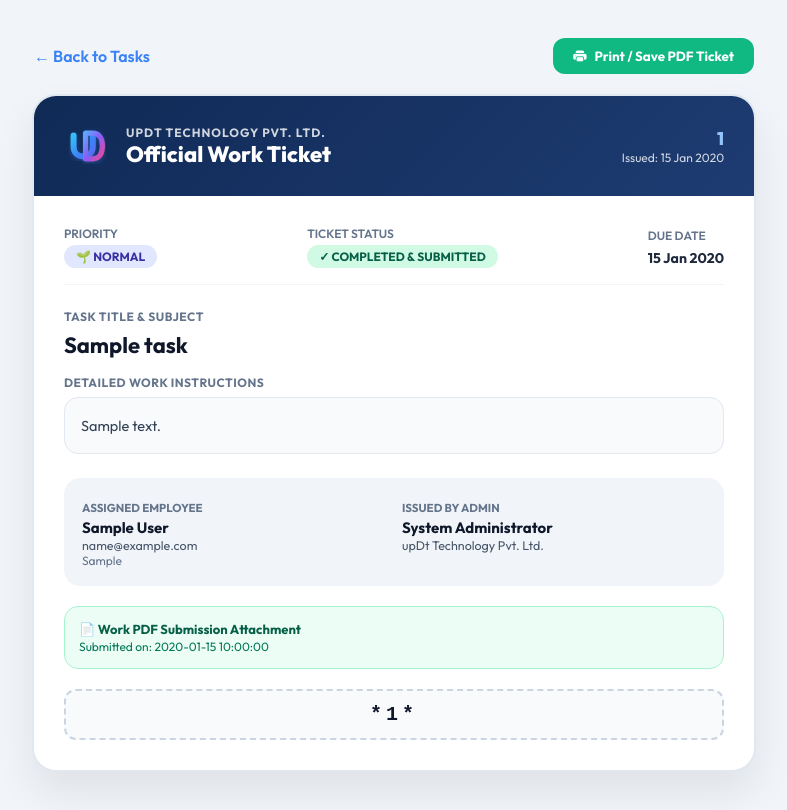
After one commit to shahilsolanki102/upDate-CRM, a PHP site: page /view_ticket.php?id=1 in a window 1280 px wide. The commit adds this page. Shown: the whole page, without its empty margins (246-1033 px from the left). Run offline with PHP 8.4, Linux system fonts and the light colour scheme; the visitor is signed in with stand-in values (Sample User, id 1); tables that the repository leaves empty or names only in its code hold one stand-in row (values such as "Sample post").

Commit message:
Implement Real-World Enterprise Work Ticket System: unique Ticket IDs (TK-YYYY-XXXXX), priority selectors, printable Ticket Card view, and employee notification sync

```diff
--- /dev/null
+++ b/view_ticket.php
@@ -0,0 +1,190 @@
+<?php
+require_once "config.php";
+
+if (!isset($_SESSION['role'])) {
+    header("Location: user_login.php");
+    exit;
+}
+
+$id = isset($_GET['id']) ? (int)$_GET['id'] : 0;
+$task = null;
+
+if ($id > 0) {
+    $res = $conn->query("
+        SELECT t.*, u.name AS user_name, u.email AS user_email, u.department AS user_dept, u.phone AS user_phone,
+               a.name AS admin_name
+        FROM tasks t
+        LEFT JOIN users u ON u.id = COALESCE(NULLIF(t.user_id,0), NULLIF(t.assigned_to,0))
+        LEFT JOIN users a ON a.id = t.created_by
+        WHERE t.id = $id
+    ");
+    if ($res && $res->num_rows > 0) {
+        $task = $res->fetch_assoc();
+    }
+}
+
+if (!$task) {
+    die("Ticket not found.");
+}
+
+$ticketId = $task['ticket_id'] ?: ("TK-" . date('Y') . "-" . str_pad($task['id'], 5, '0', STR_PAD_LEFT));
+$priority = $task['priority'] ?: 'Normal';
+?>
+<!DOCTYPE html>
+<html lang="en">
+<head>
+<meta charset="UTF-8">
+<meta name="viewport" content="width=device-width, initial-scale=1.0">
+<title>Official Work Ticket — <?php echo htmlspecialchars($ticketId); ?></title>
+<link rel="icon" type="image/svg+xml" href="assets/images/logo.svg">
+<link href="https://fonts.googleapis.com/css2?family=Outfit:wght@300;400;500;600;700;800&display=swap" rel="stylesheet">
+<link rel="stylesheet" href="https://cdn.jsdelivr.net/npm/bootstrap-icons@1.11.3/font/bootstrap-icons.css">
+<style>
+    body {
+        font-family: 'Outfit', sans-serif;
+        background: #f1f5f9;
+        color: #0f172a;
+        padding: 30px 15px;
+    }
+    .ticket-card {
+        max-width: 720px;
+        margin: 0 auto;
+        background: #ffffff;
+        border-radius: 24px;
+        box-shadow: 0 20px 40px rgba(0,0,0,0.08);
+        border: 2px solid #e2e8f0;
+        overflow: hidden;
+    }
+    .ticket-header {
+        background: linear-gradient(135deg, #102a56 0%, #1e3c72 100%);
+        color: #ffffff;
+        padding: 26px 30px;
+        display: flex;
+        justify-content: space-between;
+        align-items: center;
+    }
+    .ticket-body {
+        padding: 30px;
+    }
+    .ticket-badge {
+        font-size: 12px;
+        font-weight: 700;
+        padding: 4px 12px;
+        border-radius: 999px;
+        display: inline-block;
+        text-transform: uppercase;
+    }
+    .barcode-stub {
+        font-family: 'Courier New', Courier, monospace;
+        font-size: 20px;
+        font-weight: bold;
+        letter-spacing: 4px;
+        background: #f8fafc;
+        border: 2px dashed #cbd5e1;
+        padding: 12px;
+        text-align: center;
+        border-radius: 12px;
+        margin-top: 20px;
+    }
+    @media print {
+        body { background: #fff; padding: 0; }
+        .ticket-card { box-shadow: none; border: 1px solid #000; }
+        .no-print { display: none !important; }
+    }
+</style>
+</head>
+<body>
+
+<div class="no-print" style="max-width: 720px; margin: 0 auto 20px; display:flex; justify-content:space-between; align-items:center;">
+    <a href="javascript:history.back()" style="text-decoration:none; font-weight:600; color:#3b82f6;">← Back to Tasks</a>
+    <button onclick="window.print()" style="padding:10px 20px; background:#10b981; color:#fff; border:none; border-radius:12px; font-weight:700; font-family:inherit; cursor:pointer; display:flex; align-items:center; gap:8px;">
+        <i class="bi bi-printer-fill"></i> Print / Save PDF Ticket
+    </button>
+</div>
+
+<div class="ticket-card">
+    <div class="ticket-header">
+        <div style="display:flex; align-items:center; gap:14px;">
+            <img src="assets/images/logo.svg" style="width:48px; height:48px;" alt="Logo">
+            <div>
+                <div style="font-size:12px; opacity:0.8; text-transform:uppercase; letter-spacing:1px; font-weight:700;">upDt Technology Pvt. Ltd.</div>
+                <div style="font-size:22px; font-weight:800;">Official Work Ticket</div>
+            </div>
+        </div>
+        <div style="text-align:right;">
+            <div style="font-size:18px; font-weight:800; color:#93c5fd;"><?php echo htmlspecialchars($ticketId); ?></div>
+            <div style="font-size:12px; opacity:0.8;">Issued: <?php echo date('d M Y', strtotime($task['created_at'])); ?></div>
+        </div>
+    </div>
+
+    <div class="ticket-body">
+        <!-- Status & Priority -->
+        <div style="display:flex; justify-content:space-between; align-items:center; margin-bottom:20px; padding-bottom:16px; border-bottom:1.5px solid #f1f5f9;">
+            <div>
+                <span style="font-size:12px; color:#64748b; font-weight:600; display:block; margin-bottom:4px;">PRIORITY</span>
+                <span class="ticket-badge" style="background:<?php echo $priority==='Urgent'?'#fee2e2':($priority==='High'?'#ffedd5':'#e0e7ff'); ?>; color:<?php echo $priority==='Urgent'?'#991b1b':($priority==='High'?'#c2410c':'#3730a3'); ?>;">
+                    <?php echo $priority==='Urgent'?'🔥 Urgent':($priority==='High'?'⚡ High':'🌱 Normal'); ?>
+                </span>
+            </div>
+
+            <div>
+                <span style="font-size:12px; color:#64748b; font-weight:600; display:block; margin-bottom:4px;">TICKET STATUS</span>
+                <span class="ticket-badge" style="background:<?php echo !empty($task['submission_file'])?'#d1fae5':'#fef3c7'; ?>; color:<?php echo !empty($task['submission_file'])?'#065f46':'#92400e'; ?>;">
+                    <?php echo !empty($task['submission_file']) ? '✓ Completed & Submitted' : '⏳ Action Pending'; ?>
+                </span>
+            </div>
+
+            <div>
+                <span style="font-size:12px; color:#64748b; font-weight:600; display:block; margin-bottom:4px;">DUE DATE</span>
+                <span style="font-weight:700; font-size:14px; color:#1e293b;">
+                    <?php echo $task['due_date'] ? date('d M Y', strtotime($task['due_date'])) : 'No Due Date'; ?>
+                </span>
+            </div>
+        </div>
+
+        <!-- Task Info -->
+        <div style="margin-bottom:24px;">
+            <span style="font-size:12px; color:#64748b; font-weight:700; text-transform:uppercase; letter-spacing:0.5px;">Task Title & Subject</span>
+            <h2 style="margin:6px 0 12px 0; font-size:22px; color:#0f172a;"><?php echo htmlspecialchars($task['title']); ?></h2>
+
+            <?php if (!empty($task['description'])): ?>
+                <span style="font-size:12px; color:#64748b; font-weight:700; text-transform:uppercase; letter-spacing:0.5px;">Detailed Work Instructions</span>
+                <div style="background:#f8fafc; border:1px solid #e2e8f0; border-radius:14px; padding:16px; font-size:14.5px; color:#334155; line-height:1.6; margin-top:6px;">
+                    <?php echo nl2br(htmlspecialchars($task['description'])); ?>
+                </div>
+            <?php endif; ?>
+        </div>
+
+        <!-- Employee Info Grid -->
+        <div style="display:grid; grid-template-columns: 1fr 1fr; gap:16px; background:#f1f5f9; padding:18px; border-radius:16px; margin-bottom:20px;">
+            <div>
+                <span style="font-size:11.5px; color:#64748b; font-weight:700; text-transform:uppercase;">ASSIGNED EMPLOYEE</span>
+                <div style="font-weight:700; font-size:15px; color:#0f172a; margin-top:2px;"><?php echo htmlspecialchars($task['user_name'] ?? 'Unassigned'); ?></div>
+                <div style="font-size:12.5px; color:#475569;"><?php echo htmlspecialchars($task['user_email'] ?? ''); ?></div>
+                <div style="font-size:12px; color:#64748b;"><?php echo htmlspecialchars($task['user_dept'] ?? 'General Dept'); ?></div>
+            </div>
+
+            <div>
+                <span style="font-size:11.5px; color:#64748b; font-weight:700; text-transform:uppercase;">ISSUED BY ADMIN</span>
+                <div style="font-weight:700; font-size:15px; color:#0f172a; margin-top:2px;"><?php echo htmlspecialchars($task['admin_name'] ?? 'System Administrator'); ?></div>
+                <div style="font-size:12.5px; color:#475569;">upDt Technology Pvt. Ltd.</div>
+            </div>
+        </div>
+
+        <!-- Submission Status if completed -->
+        <?php if (!empty($task['submission_file'])): ?>
+            <div style="background:#ecfdf5; border:1px solid #a7f3d0; padding:14px; border-radius:14px; margin-bottom:20px;">
+                <div style="font-size:13px; font-weight:700; color:#065f46;">📄 Work PDF Submission Attachment</div>
+                <div style="font-size:12px; color:#047857; margin-top:2px;">Submitted on: <?php echo $task['submitted_at']; ?></div>
+            </div>
+        <?php endif; ?>
+
+        <!-- Barcode Stub -->
+        <div class="barcode-stub">
+            *<?php echo htmlspecialchars($ticketId); ?>*
+        </div>
+    </div>
+</div>
+
+</body>
+</html>
```
Also changed, not shown: admin/task_save.php (+20 -5 lines), admin/tasks.php (+52 -29 lines), upDate/admin/task_save.php (+20 -5 lines), upDate/admin/tasks.php (+52 -29 lines), upDate/user/tasks.php (+24 -16 lines), upDate/view_ticket.php (added, +190 -0 lines), user/tasks.php (+24 -16 lines).
